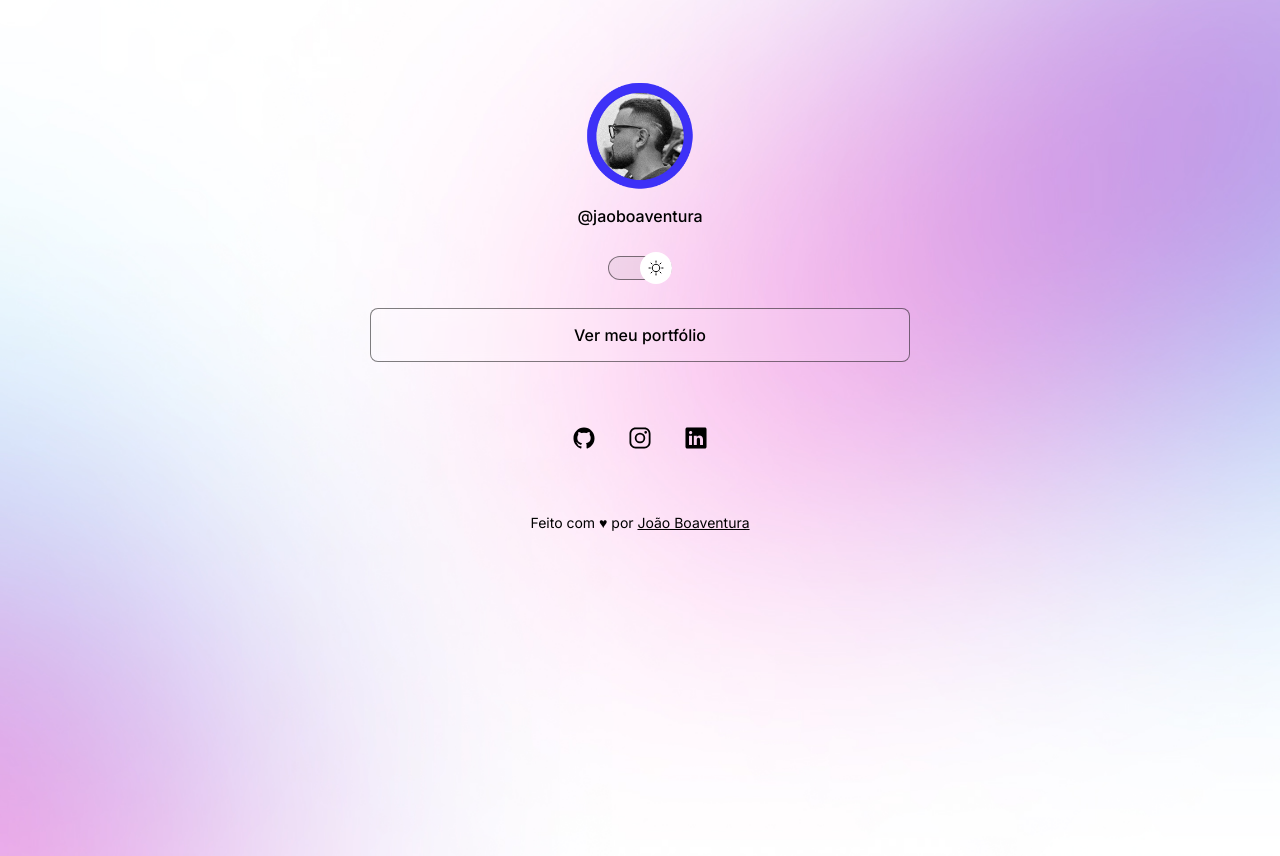
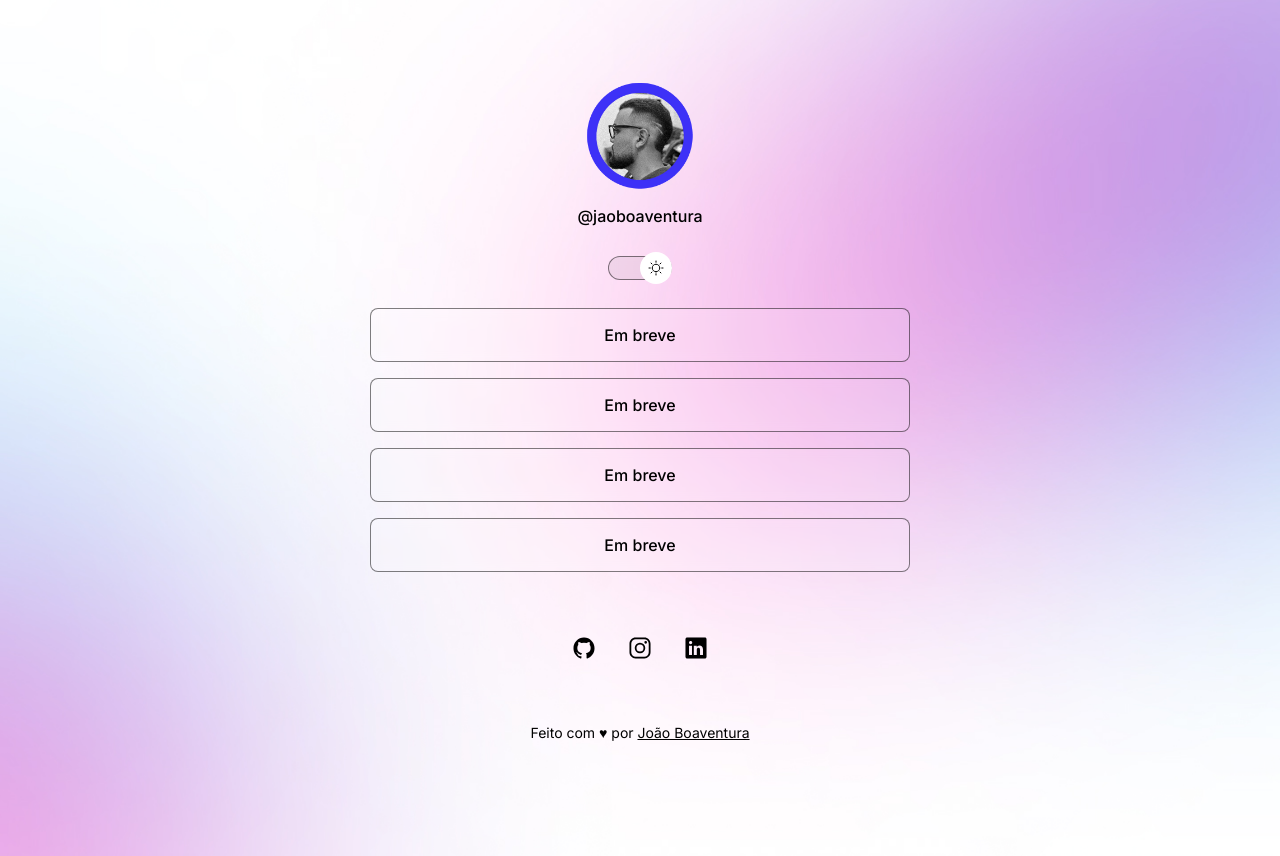
Before and after one commit to jaoboaventura/discover_rocketseat, a plain HTML site: page index.html in a window 1280 px wide. Drawn offline with nearby package versions, Linux system fonts and the light colour scheme.

Commit message:
Atualizando listas

```diff
--- a/index.html
+++ b/index.html
@@ -23,7 +23,16 @@
         </div>
         <ul>
             <li>
-                <a href="#" target="_blank" >Ver meu portfólio</a>
+                <a href="#" target="_blank" >Em breve</a>
+            </li>
+            <li>
+                <a href="#" target="_blank" >Em breve</a>
+            </li>
+            <li>
+                <a href="#" target="_blank" >Em breve</a>
+            </li>
+            <li>
+                <a href="#" target="_blank" >Em breve</a>
             </li>
         </ul>
         <div id="social-links">
```
